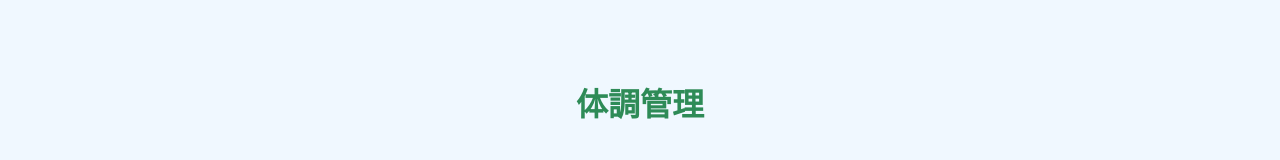
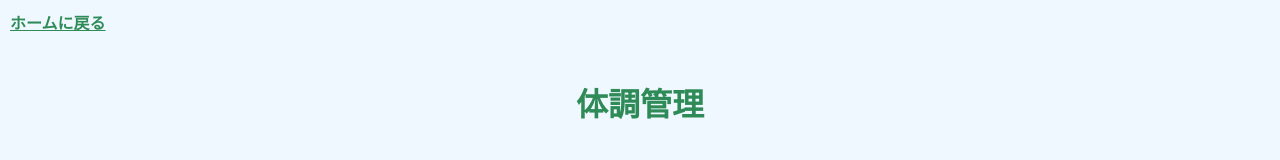
Before and after one commit to linkagef/teamC-logapp, a plain HTML site: page health.html in a window 1280 px wide. Shown: the top 160 px of the page. Drawn offline with Linux system fonts and the light colour scheme.

Commit message:
[add]reverse

```diff
--- a/health.html
+++ b/health.html
@@ -39,9 +39,17 @@
             color: #2e8b57;
             font-weight: bold;
         }
+        .back-link {
+            position: fixed;
+            top: 10px;
+            left: 10px;
+            color: #2e8b57;
+            font-weight: bold;
+        }
     </style>
 </head>
 <body>
+    <a href="javascript:history.back()" class="back-link">ホームに戻る</a>
     <h1>体調管理</h1>
     <div class="container">
         <div class="card">
```
